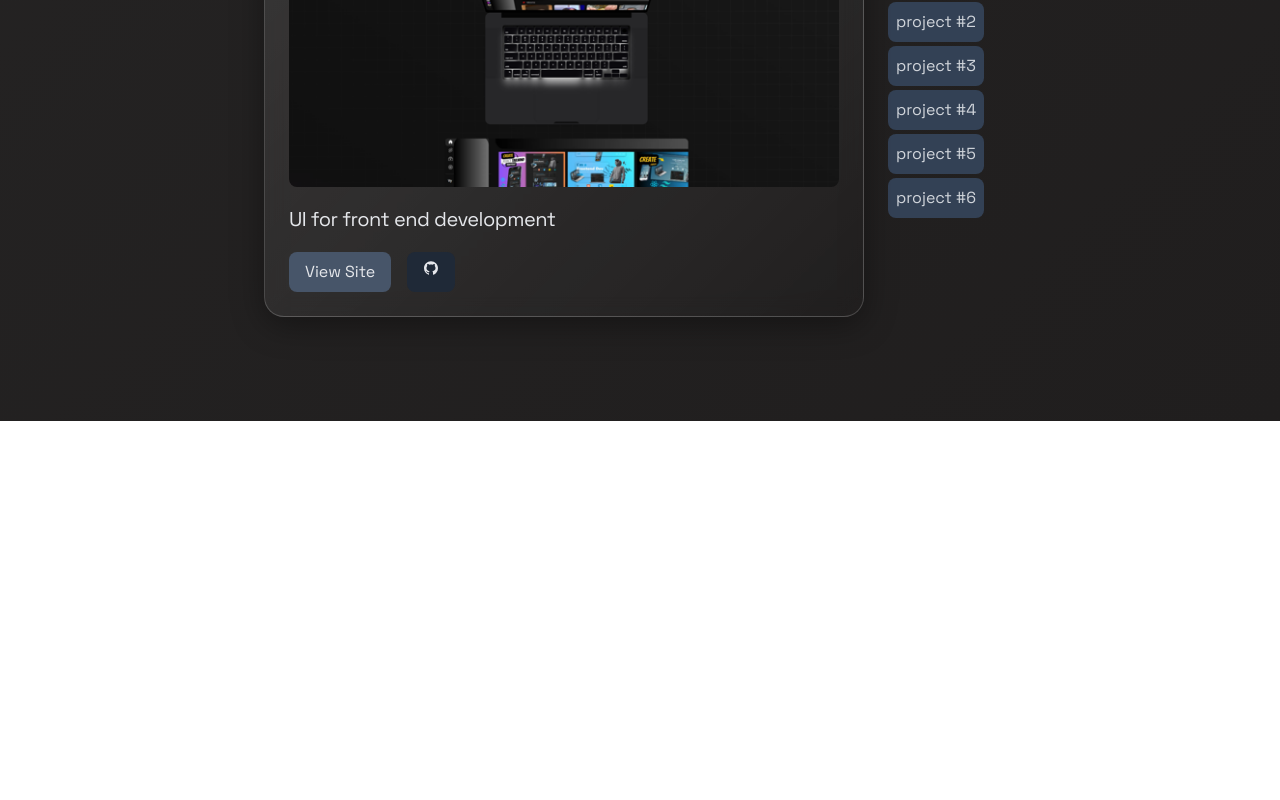
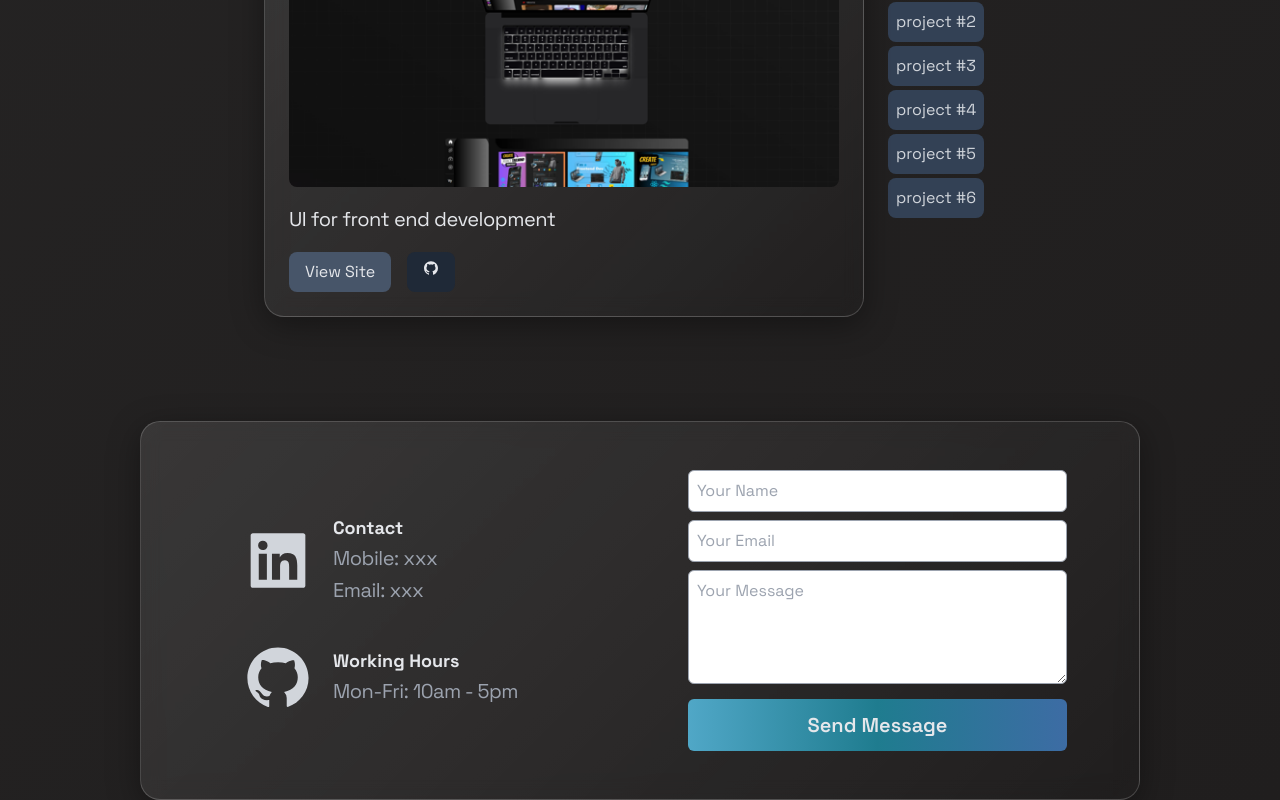
Before and after one commit to akaman198/personal-portfolio, a React (Vite) app: page / in a window 1280 px wide. Shown: the part 2044-2844 px from the top of the page. Before the commit the page ends 2465 px from the top, so only its background shows below. Built offline with nearby package versions, Linux system fonts and the light colour scheme.

Commit message:
add contact form

```diff
--- a/src/components/Contact.jsx
+++ b/src/components/Contact.jsx
@@ -1,7 +1,63 @@
 import React from "react";
+import { AiFillLinkedin, AiFillGithub } from "react-icons/ai";
 
 const Contact = () => {
-  return <div></div>;
+  return (
+    <div
+      className=" px-6 max-w-[1000px] mx-auto glass grid md:grid-cols-2 place-items-center"
+      id="contact"
+    >
+      <ul className="my-auto pr-6">
+        <li className="flex">
+          <AiFillLinkedin className="w-[70px] h-auto text-gray-300" />
+          <div className="m-5">
+            <h3 className="text-lg font-bold text-gray-200">Contact</h3>
+            <p className="text-gray-400">Mobile: xxx</p>
+            <p className="text-gray-400">Email: xxx</p>
+          </div>
+        </li>
+
+        <li className="flex">
+          <AiFillGithub className="w-[70px] h-auto text-gray-300" />
+          <div className="m-5">
+            <h3 className="text-lg font-bold text-gray-200">Working Hours</h3>
+            <p className="text-gray-400">Mon-Fri: 10am - 5pm</p>
+          </div>
+        </li>
+      </ul>
+
+      <form action="" method="POST" className="max-w-6xl p-5 md:p-12" id="form">
+        <input
+          type="text"
+          id="name"
+          placeholder="Your Name"
+          name="name"
+          className="mb-2 w-full rounded-md border border-gray-400 py-2 pl-2 pr-4"
+        />
+        <input
+          type="email"
+          id="email"
+          placeholder="Your Email"
+          name="email"
+          className="mb-2 w-full rounded-md border border-gray-400 py-2 pl-2 pr-4"
+        />
+        <textarea
+          name="textarea"
+          id="textarea"
+          cols="30"
+          rows="4"
+          placeholder="Your Message"
+          className="mb-2 w-full rounded-md border border-gray-400 py-2 pl-2 pr-4"
+        ></textarea>
+        <button
+          type="submit"
+          className="w-full py-3 rounded-md text-gray-200 font-semibold text-xl bg-gradient-to-r from-[#50a7c7] via-[#1f7c8f] to-[#3d6ca4]"
+        >
+          Send Message
+        </button>
+      </form>
+    </div>
+  );
 };
 
 export default Contact;
```
